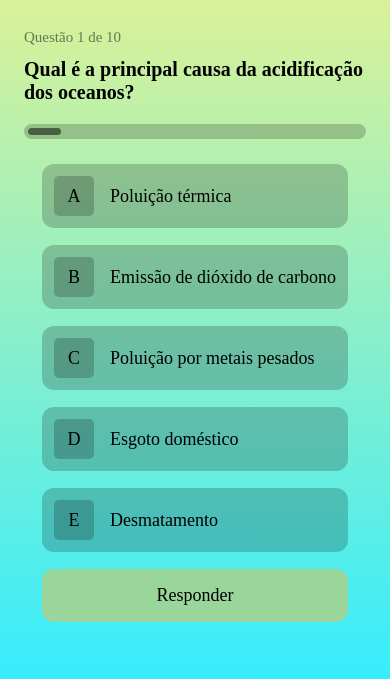
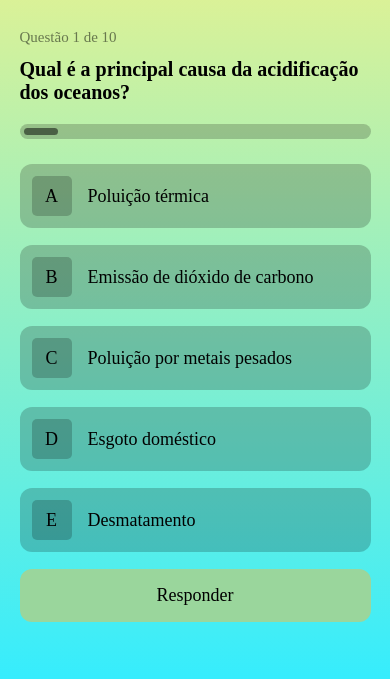
Before and after one commit to Lucasmsti/quizz, a plain HTML site: page pages/quiz/quiz.html in a window 390 px wide. Shown: the part 153-832 px from the top of the page. Drawn offline with Linux system fonts and the light colour scheme; a web font is replaced by a local one.

Commit message:
edut: quiz page

```diff
--- a/pages/quiz/quiz.css
+++ b/pages/quiz/quiz.css
@@ -154,7 +154,7 @@ main {
     }
 
     .pergunta, .alternativas {
-        max-width: 90vw;
+        width: 90vw;
         max-width: 600px;
         min-width: 300px;
     }
```
